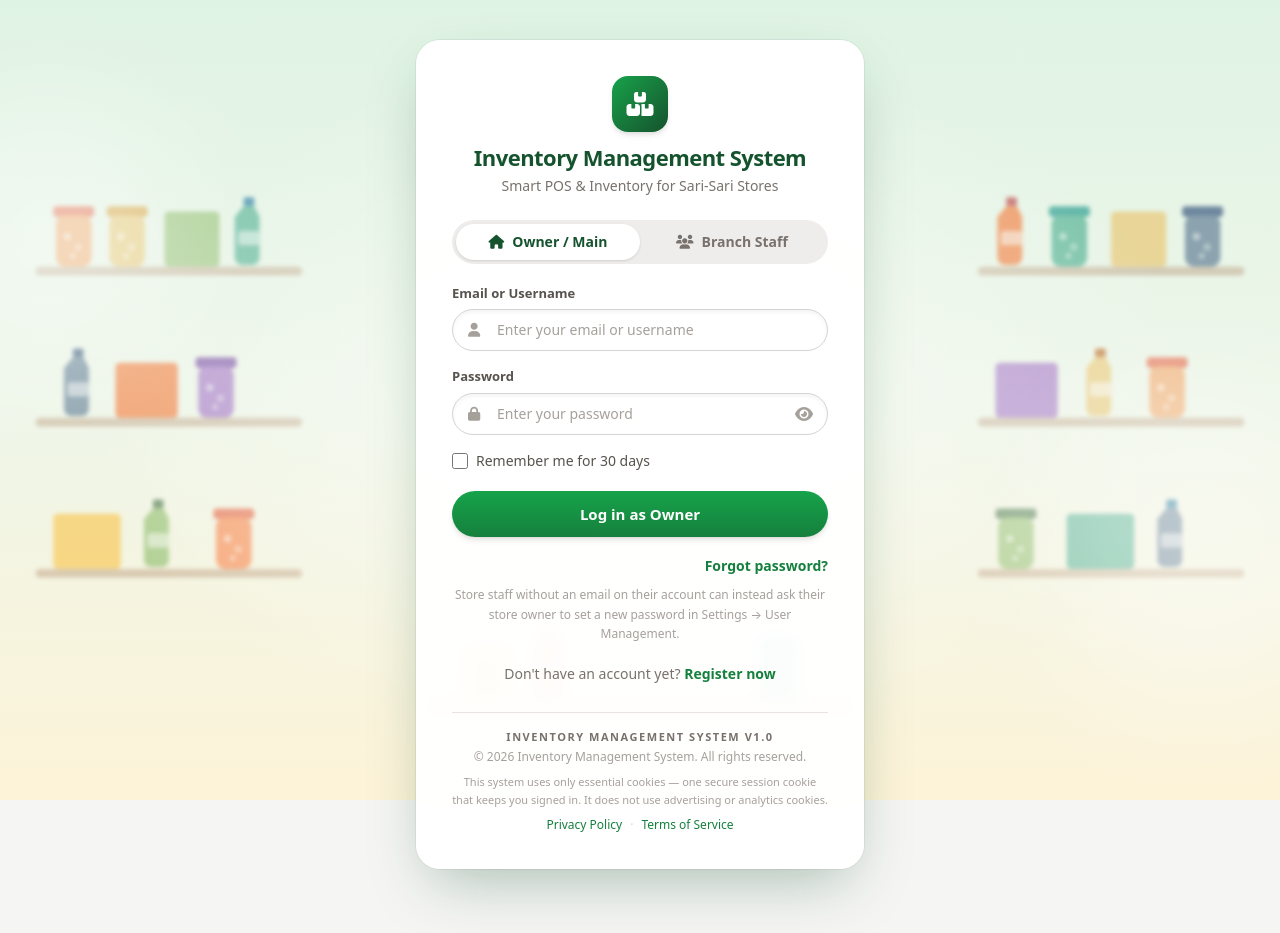
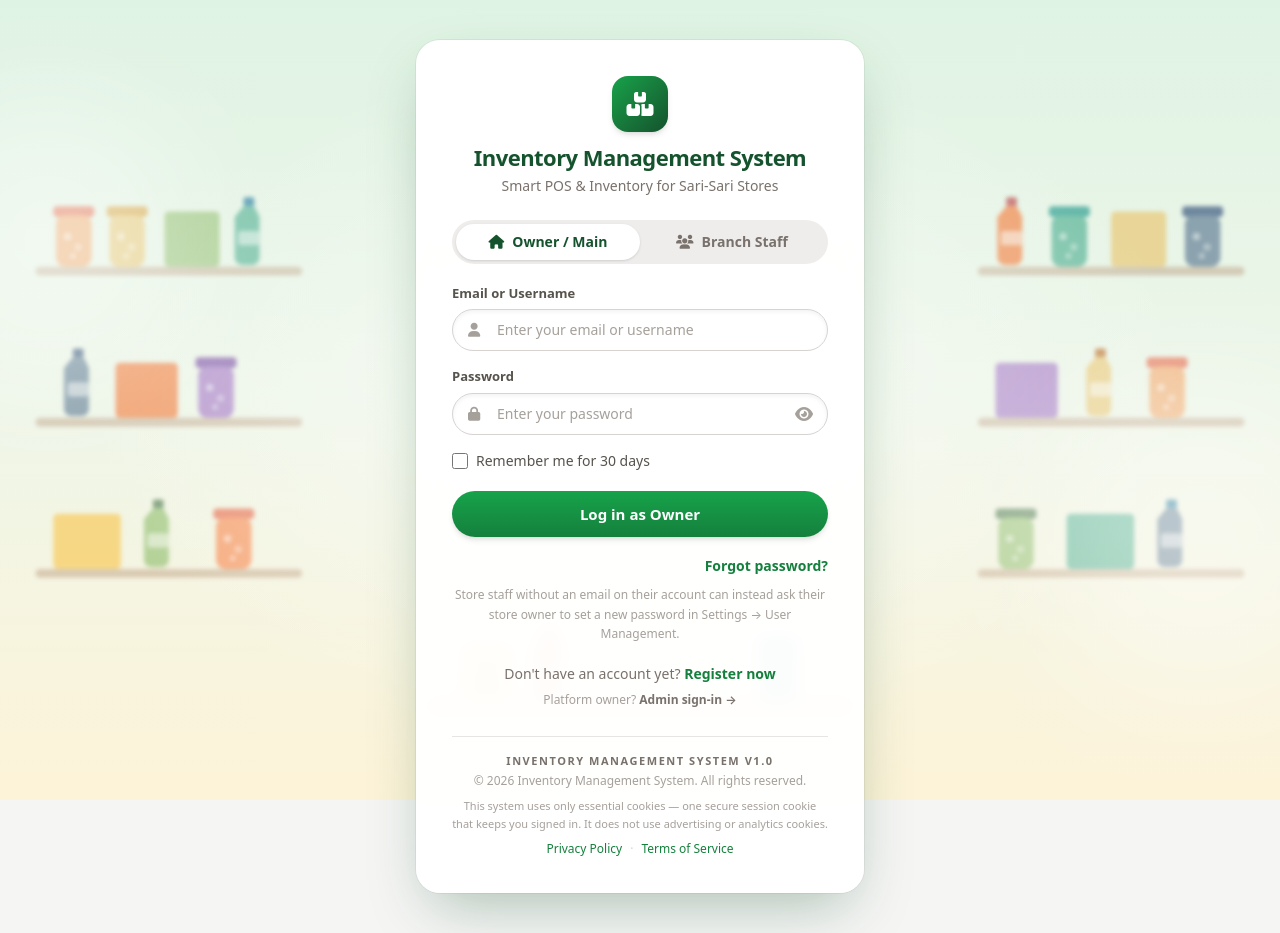
Before and after one commit to stevenjoetolloreyes/Smmsocialpulse_inventetory, a Next.js app: page /login in a window 1280 px wide. Before the commit the page ends 909 px from the top, so only its background shows below. Built offline with nearby package versions, Linux system fonts and the light colour scheme.

Commit message:
Login page: add Platform owner Admin sign-in door to /admin, separating the app login from the platform admin login

```diff
--- a/src/app/login/page.tsx
+++ b/src/app/login/page.tsx
@@ -361,6 +361,13 @@ export default function LoginPage() {
           Register now
         </Link>
       </p>
+
+      <p className="mt-2 text-center text-xs text-stone-400">
+        Platform owner?{" "}
+        <Link href="/admin" className="font-semibold text-stone-500 hover:text-[#15803d] hover:underline">
+          Admin sign-in →
+        </Link>
+      </p>
     </AuthCard>
   );
 }
```
